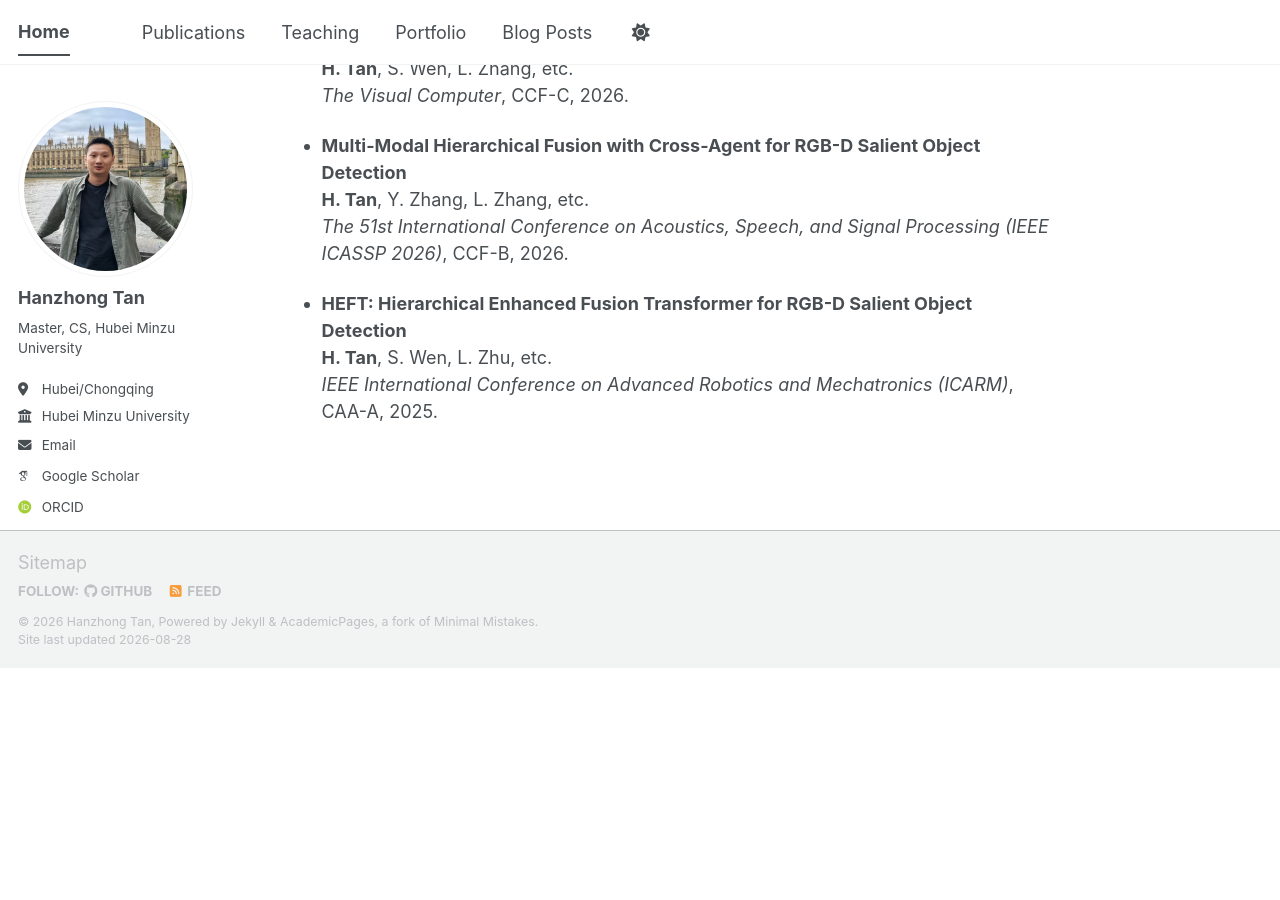
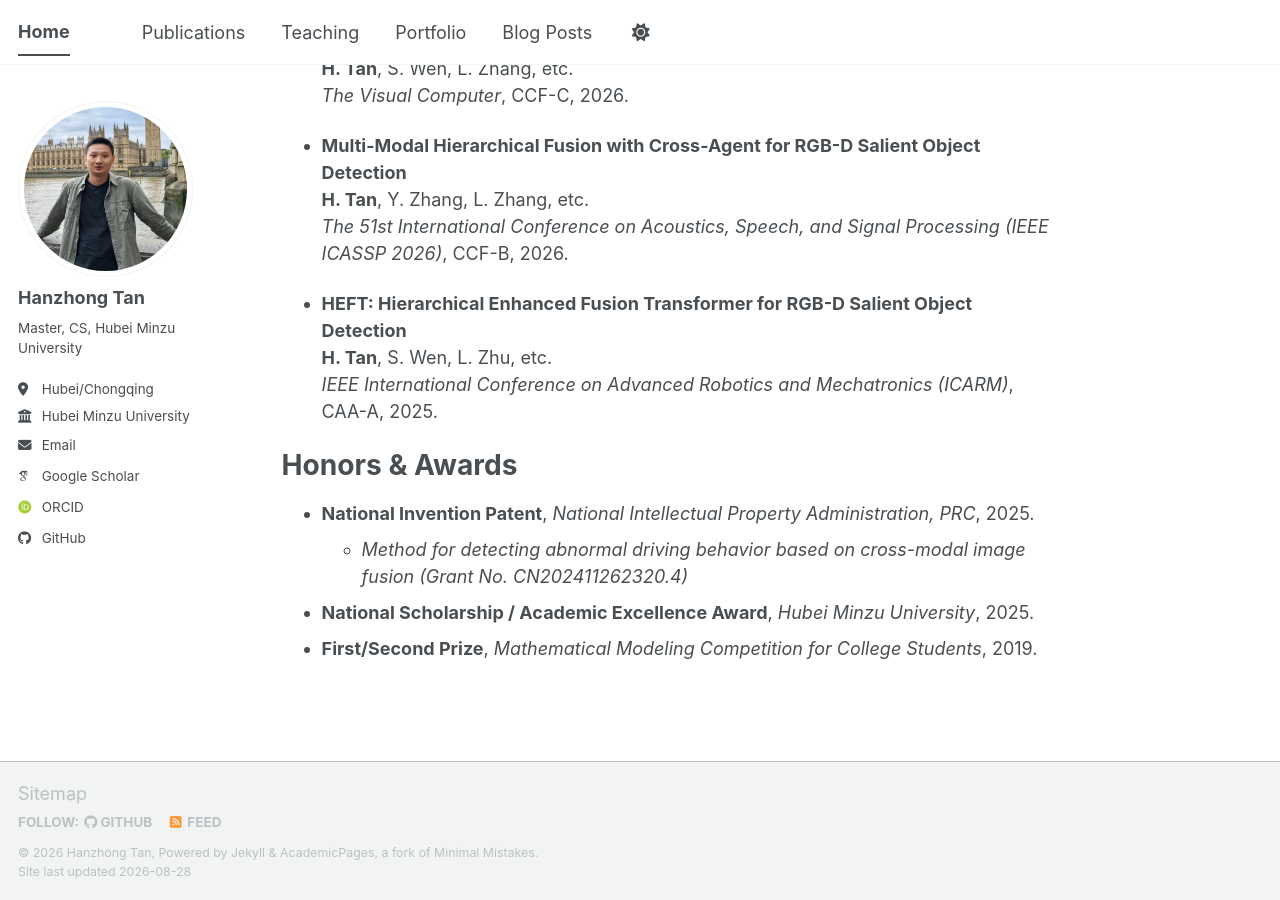
Before and after one commit to liangjiaxiaoqi/liangjiaxiaoqi.github.io, a Jekyll site: the page built from _pages/about.md, in a window 1280 px wide and 900 px high, scrolled down 870 px. Built offline with Jekyll 4.4.1, drawn with Linux system fonts in a browser that asks for light colours; some web fonts are replaced; a script bundle is joined from its source files by our own code; library files that are not in the unit come from our copies; before the commit the page ends 1538 px from its top, so only the background shows below that.

Commit message:
Update about.md

```diff
--- a/_pages/about.md
+++ b/_pages/about.md
@@ -45,6 +45,14 @@
 * **HEFT: Hierarchical Enhanced Fusion Transformer for RGB-D Salient Object Detection**
   <br>**H. Tan**, S. Wen, L. Zhu, etc.
   *IEEE International Conference on Advanced Robotics and Mechatronics (ICARM)*, CAA-A, 2025.
+
+
+Honors & Awards
+======
+* **National Invention Patent**, *National Intellectual Property Administration, PRC*, 2025.
+  * *Method for detecting abnormal driving behavior based on cross-modal image fusion (Grant No. CN202411262320.4)*
+* **National Scholarship / Academic Excellence Award**, *Hubei Minzu University*, 2025.
+* **First/Second Prize**, *Mathematical Modeling Competition for College Students*, 2019.
 
 
 <!--  这是注释
```
